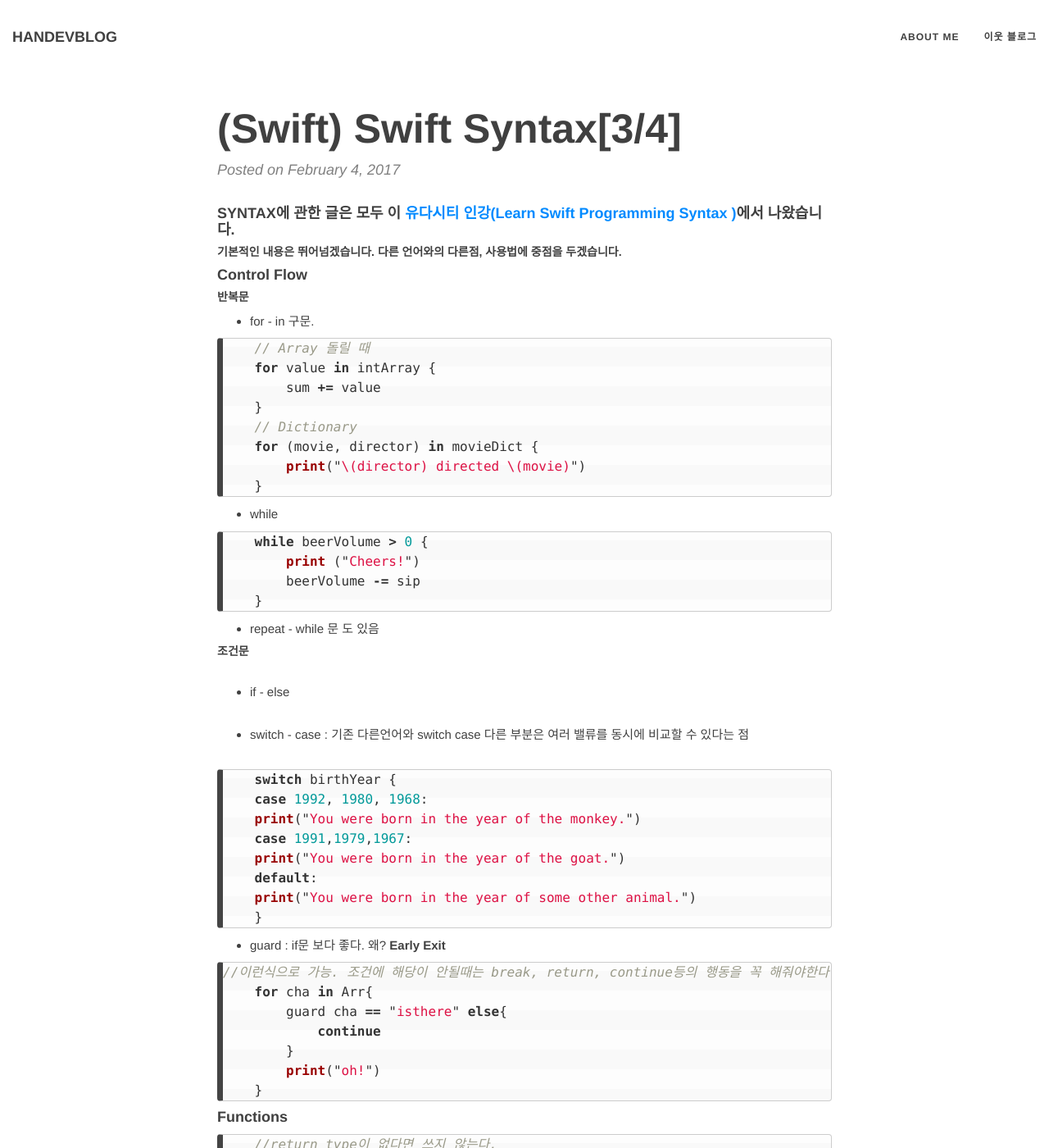
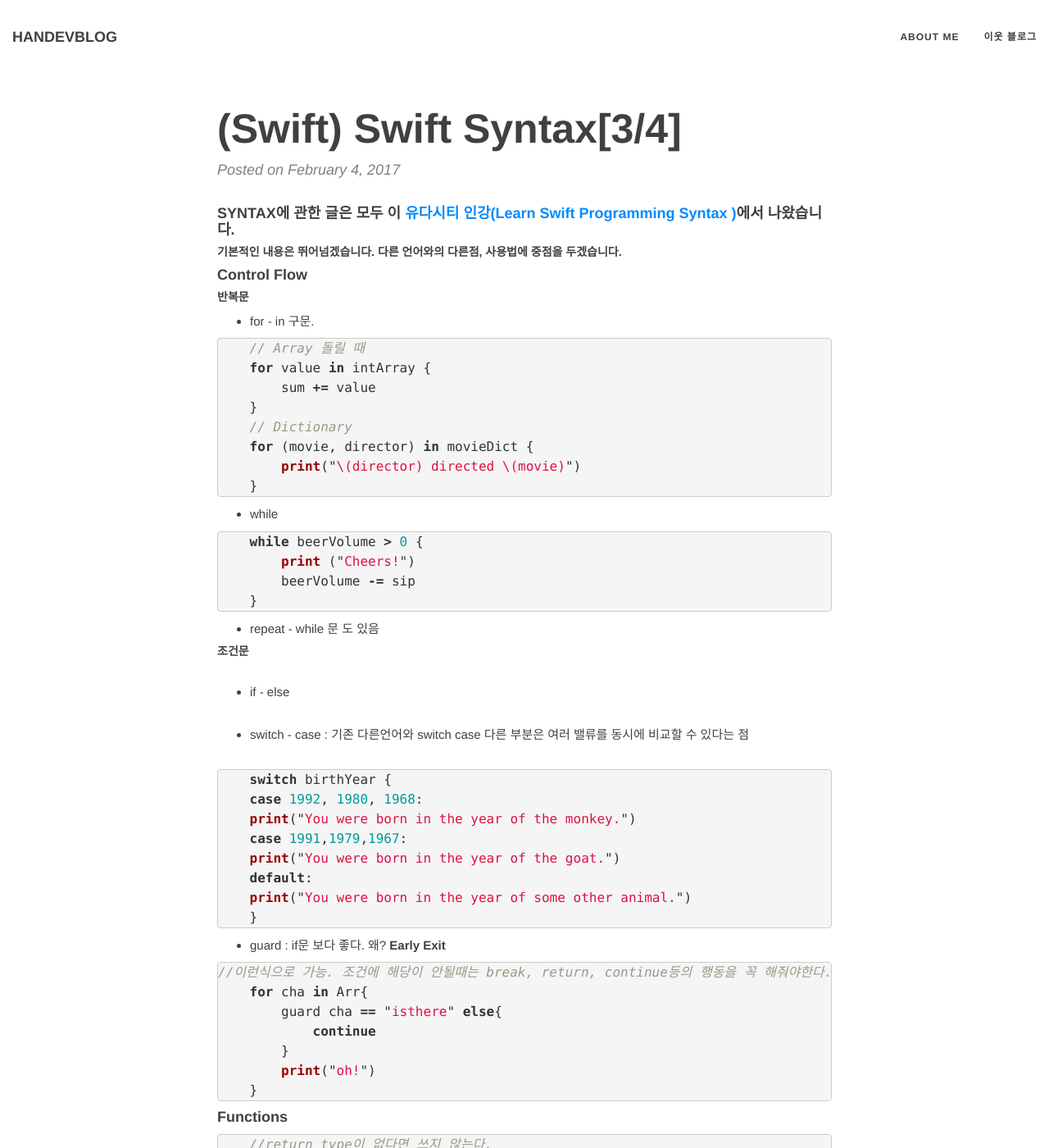
Before and after one commit to hanjungv/hanjungv.github.io, a Jekyll site: the page built from _posts/2017-02/04/2017-02-04-2_Swift_Swift_Syntax3.markdown, in a window 1280 px wide and 1400 px high. Shown: the whole window at 82% size. Built offline with Jekyll 4.4.1, drawn with Linux system fonts in a browser that asks for light colours; nearby versions of some CDN libraries; comment, search, counter and statistics services are not loaded.

Commit message:
2017.11.12 const post update(not finished):

```diff
--- a/css/main.css
+++ b/css/main.css
@@ -713,7 +713,8 @@ pre code {
     white-space: pre;
 }
 
-pre.highlight,
+
+/* pre.highlight,
 .highlight>pre,
 td.code pre {
     background: #FAFAFA;
@@ -722,7 +723,7 @@ td.code pre {
     background-size: 3em 3em;
     background-position: 0px 10px;
     border-left: 7px solid #444;
-}
+} */
 
 code table,
 code table td,
```
